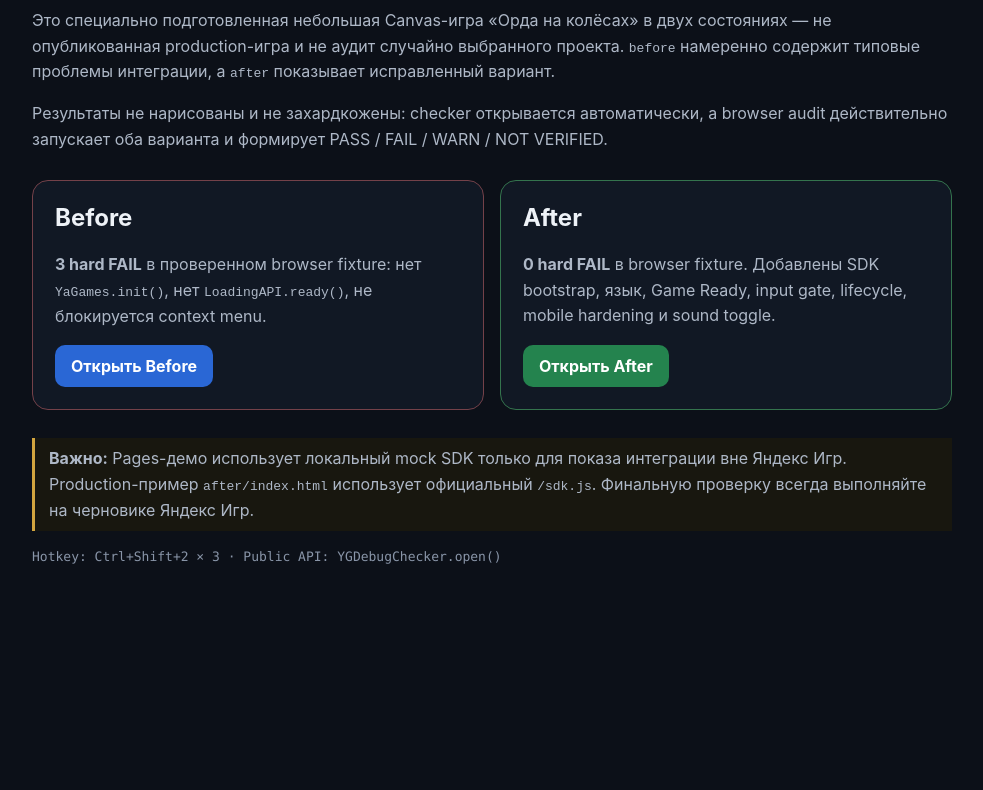
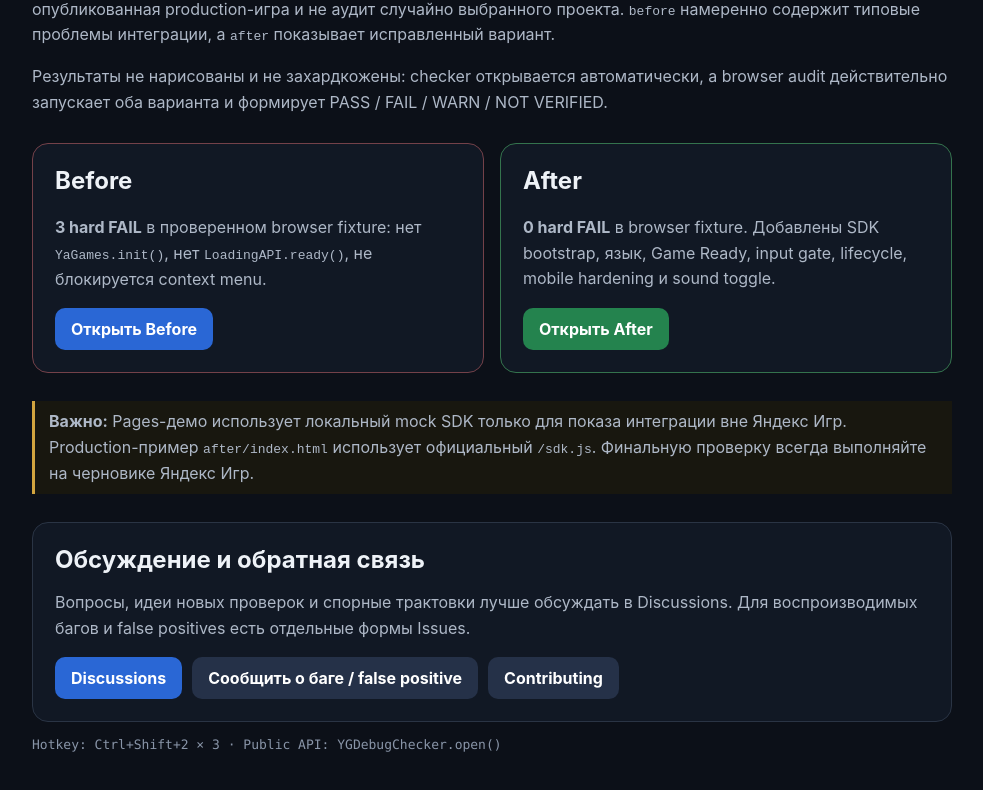
Before and after one commit to Nioris/yandex-games-debug-checker, a website: page site/index.html in a window 1280 px wide. Shown: the part 150-940 px from the top of the page, without its empty margins (148-1131 px from the left). Before the commit the page ends 800 px from the top, so only its background shows below. Drawn offline with Linux system fonts and the light colour scheme.

Commit message:
community: add feedback links to Pages demo

```diff
--- a/site/index.html
+++ b/site/index.html
@@ -10,6 +10,7 @@
 main{width:min(920px,100%)}h1{font-size:clamp(30px,6vw,58px);line-height:1;margin:0 0 16px}p{color:#aeb8c7;line-height:1.6}
 .cards{display:grid;grid-template-columns:repeat(auto-fit,minmax(260px,1fr));gap:16px;margin:28px 0}.card{border:1px solid #2a3444;border-radius:16px;padding:22px;background:#111824}.card h2{margin-top:0}.before{border-color:#744149}.after{border-color:#34734d}
 a{display:inline-block;color:#fff;text-decoration:none;background:#2a67d5;border-radius:10px;padding:11px 16px;font-weight:700}.after a{background:#24834e}.meta{font-family:ui-monospace,SFMono-Regular,Consolas,monospace;font-size:13px;color:#8995a8}.note{border-left:3px solid #d3a53f;padding:8px 14px;background:#18170f}
+.community{margin-top:28px;border:1px solid #2a3444;border-radius:16px;padding:22px;background:#111824}.community h2{margin:0 0 8px}.community-links{display:flex;gap:10px;flex-wrap:wrap;margin-top:14px}.community-links a{background:#253148}.community-links a.primary{background:#2a67d5}
 </style>
 </head>
 <body>
@@ -31,6 +32,17 @@
     </section>
   </div>
   <p class="note"><b>Важно:</b> Pages-демо использует локальный mock SDK только для показа интеграции вне Яндекс Игр. Production-пример <code>after/index.html</code> использует официальный <code>/sdk.js</code>. Финальную проверку всегда выполняйте на черновике Яндекс Игр.</p>
+
+  <section class="community">
+    <h2>Обсуждение и обратная связь</h2>
+    <p>Вопросы, идеи новых проверок и спорные трактовки лучше обсуждать в Discussions. Для воспроизводимых багов и false positives есть отдельные формы Issues.</p>
+    <div class="community-links">
+      <a class="primary" href="https://github.com/Nioris/yandex-games-debug-checker/discussions">Discussions</a>
+      <a href="https://github.com/Nioris/yandex-games-debug-checker/issues/new/choose">Сообщить о баге / false positive</a>
+      <a href="https://github.com/Nioris/yandex-games-debug-checker/blob/main/CONTRIBUTING.md">Contributing</a>
+    </div>
+  </section>
+
   <p class="meta">Hotkey: Ctrl+Shift+2 × 3 · Public API: YGDebugChecker.open()</p>
 </main>
 </body>
```
